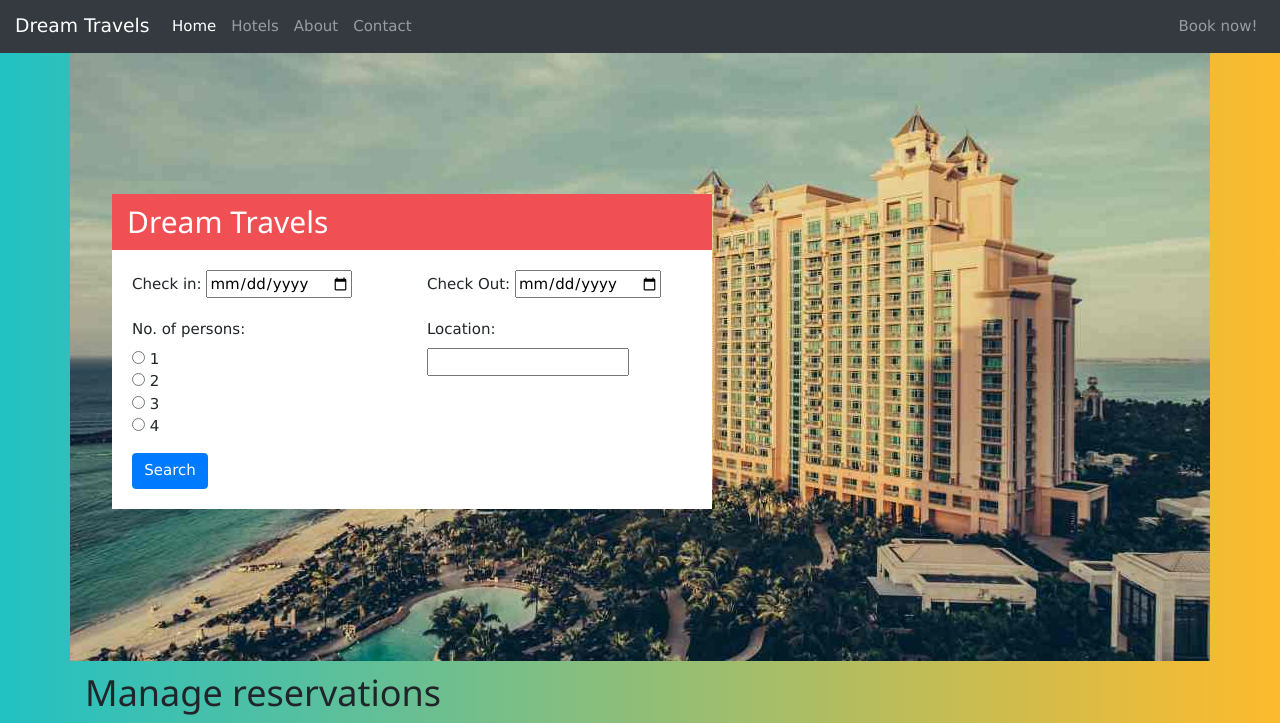
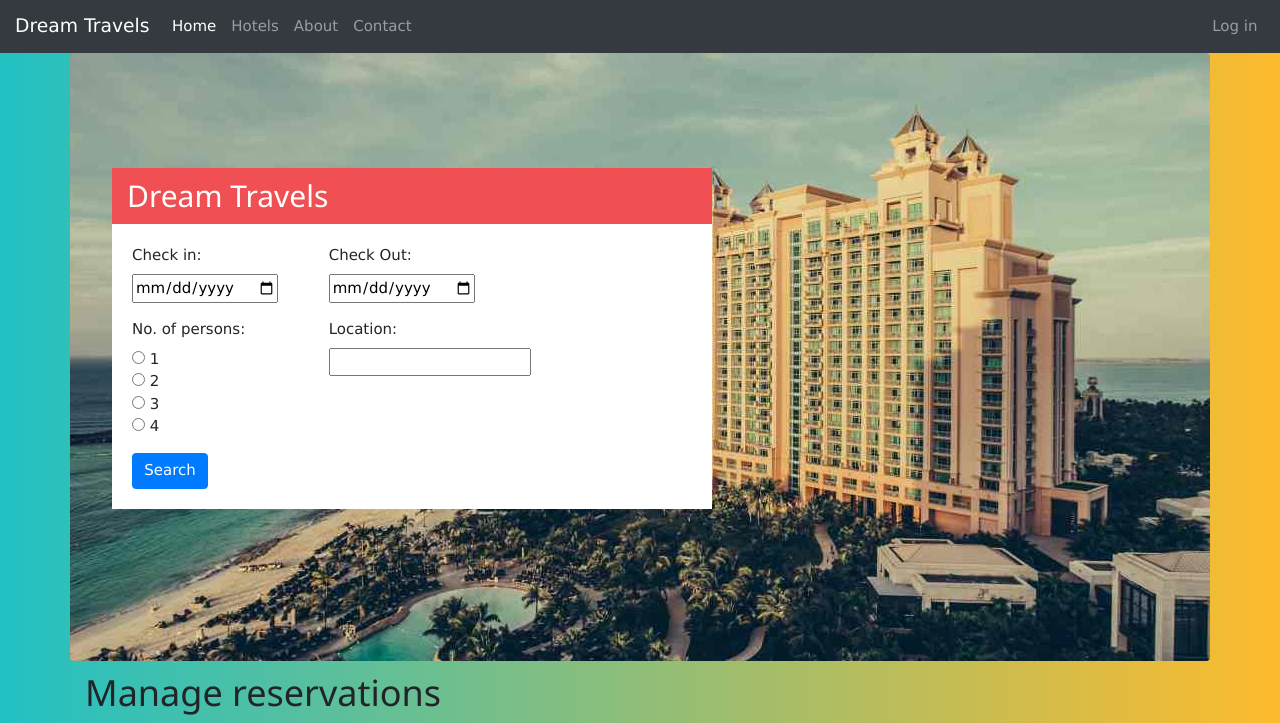
Before and after one commit to gmaniak/dreamTravels, a plain HTML site: page admin.html in a window 1280 px wide. Shown: the top 723 px of the page. Drawn offline with nearby package versions, Linux system fonts and the light colour scheme.

Commit message:
solved login + home admin

```diff
--- a/admin.html
+++ b/admin.html
@@ -17,7 +17,7 @@
 </head>
 <body>
 
-  <!-- NavBar -->
+    <!-- NavBar -->
   <nav class="navbar navbar-expand-md navbar-dark bg-dark">
     <a class="navbar-brand" href="#">Dream Travels</a>
     <button class="navbar-toggler" type="button" data-toggle="collapse" data-target="#navbar" aria-controls="navbar" aria-expanded="false" aria-label="Toggle navigation">
@@ -41,16 +41,16 @@
       </ul>
       <ul class="navbar-nav my-2 my-md-0">
         <li class="nav-item">
-          <a class="nav-link" href="#">Book now!</a>
+          <a class="nav-link" href="./admin_login.html">Log in</a>
         </li>
       </ul>
     </div>
   </nav>
   <div class="container">
 
-    <!-- Reservation Main Window -->
+   <!-- Reservation Main Window -->
     <div class="row grid-container header-container">
-      <img class="bg-img" src="./img/hotel.jpg" alt="The Hotel">
+      <img class="bg-img rounded" " src="./img/hotel.jpg" alt="The Hotel">
 
       <!-- Content of image -->
       <div class="reservation-container col-md-6 bg-white">
@@ -64,26 +64,26 @@
 
             <form class="form-custom grid-container">
               <div class="row">
-                <div class="form-group col-md-6">
-                  <label>Check in: </label>
+                <div class="form-group col-md-4">
+                  <label for="in">Check in: </label>
                   <input type="date" id="in">
                 </div>
-                <div class="form-group col-md-6">
-                  <label>Check Out: </label>
+                <div class="form-group col-md-4">
+                  <label for="out">Check Out: </label>
                   <input type="date" id="out">
                 </div>
               </div>
 
               <div class="row">
-                <div class="form-group col-md-6">
+                <div class="form-group col-md-4">
                   <label>No. of persons: </label><br>
                   <input type="radio" name="no" value="1"> 1 <br>
                   <input type="radio" name="no" value="2"> 2 <br>
                   <input type="radio" name="no" value="3"> 3 <br>
                   <input type="radio" name="no" value="4"> 4 <br>
                 </div>
-                <div class="form-group col-md-6">
-                  <label>Location: </label>
+                <div class="form-group col-md-4">
+                  <label for="location">Location: </label>
                   <input type="text" id="location">
                 </div>
               </div>
@@ -92,9 +92,9 @@
                 <input type="button" class="btn btn-primary" onclick="set_preferences()" value="Search">
                 </div>
               </div>
+            </form>
 
-            </form>
-          		<div id="demo3"></div>
+              <div id="demo3"></div>
           </div>
         </div>
       </div>
```
Also changed, not shown: admin_login.html (+2 -2 lines).
